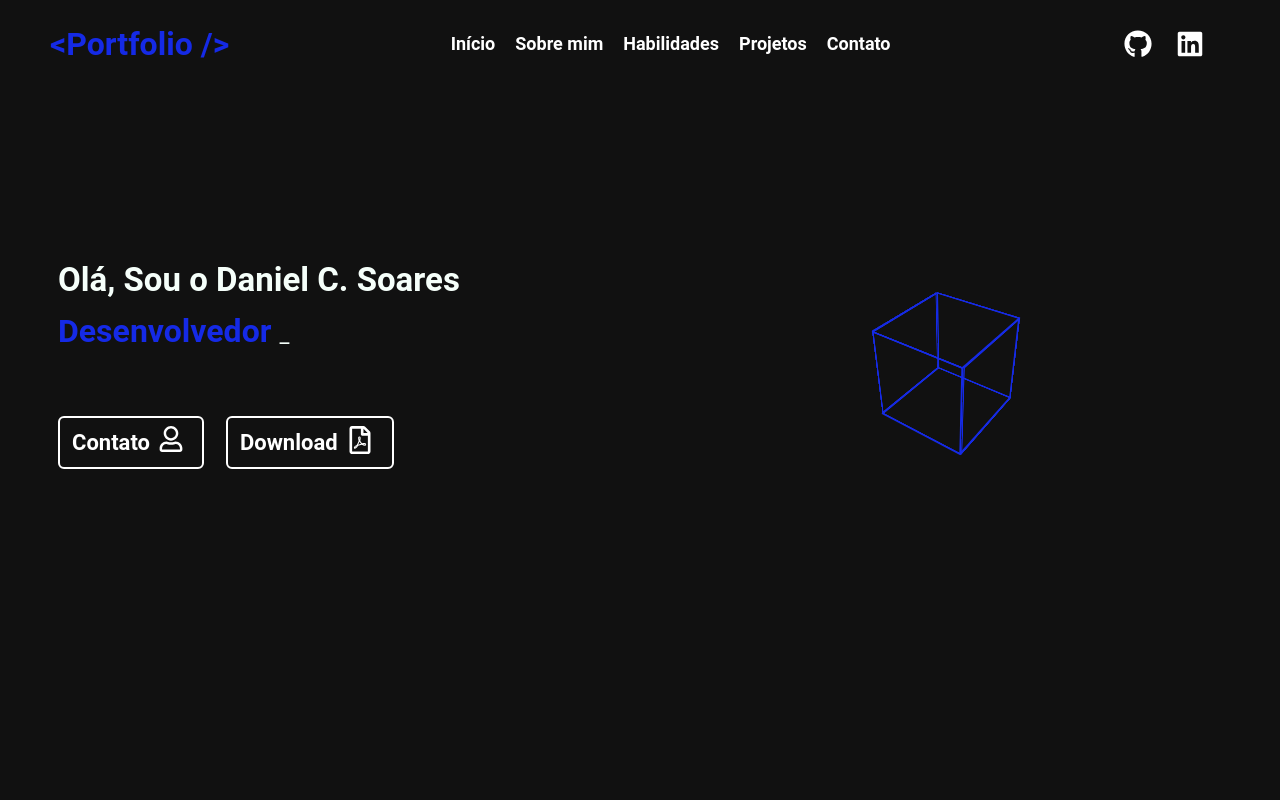
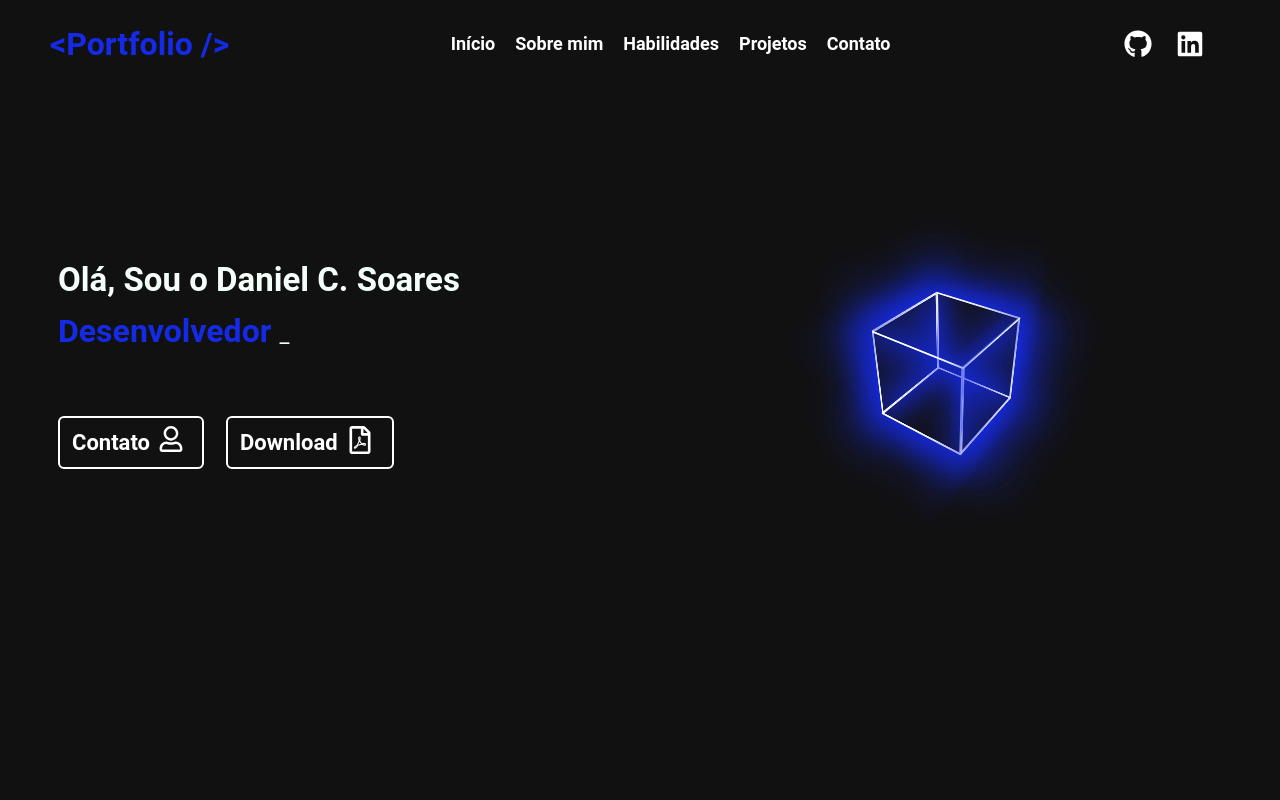
Before and after one commit to Danielcsxx/Portfolio-Danielcsxx, a React (Create React App) app: page / in a window 1280 px wide. Shown: the top 800 px of the page. Built offline with nearby package versions, Linux system fonts and the light colour scheme.

Commit message:
Upgrade visual nos componentes Header e Home

```diff
--- a/src/components/Header.tsx
+++ b/src/components/Header.tsx
@@ -46,6 +46,7 @@ const Logo = styled.a`
 
   &:hover{
     color: #F9F6EE;
+    text-shadow: 0 2px 42px #152ae6;
   }
 
   @media (max-width: 1000px) {
--- a/src/components/Home.tsx
+++ b/src/components/Home.tsx
@@ -148,7 +148,11 @@ const CubeFace = styled.div`
   width: 100%;
   height: 120%;
   opacity: 1;
-  border: 2px solid #152ae6;
+  border: 2px solid #FFF;
+  box-shadow: 0 0 62px 10px #152ae6;
+
+  &:hover{
+  }
 
   @media (max-width: 1000px){
     width: 100%;
```
